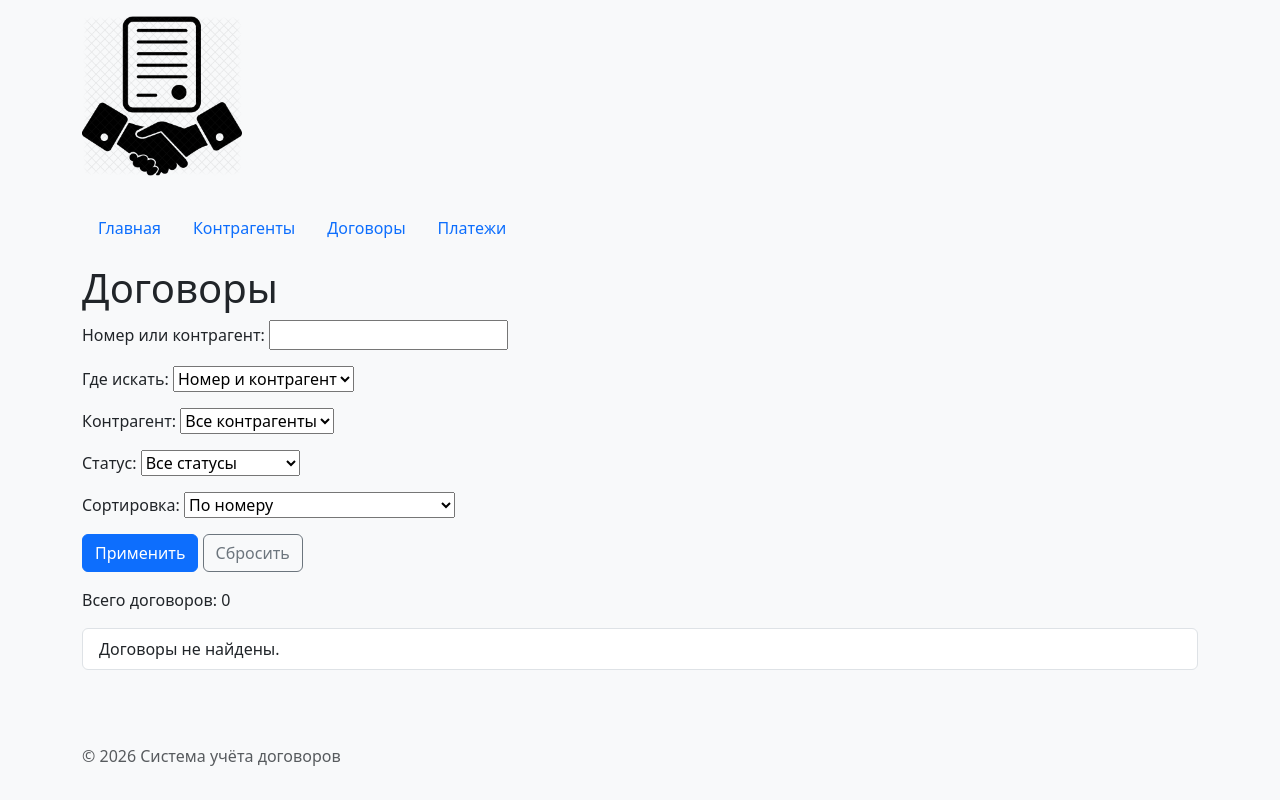
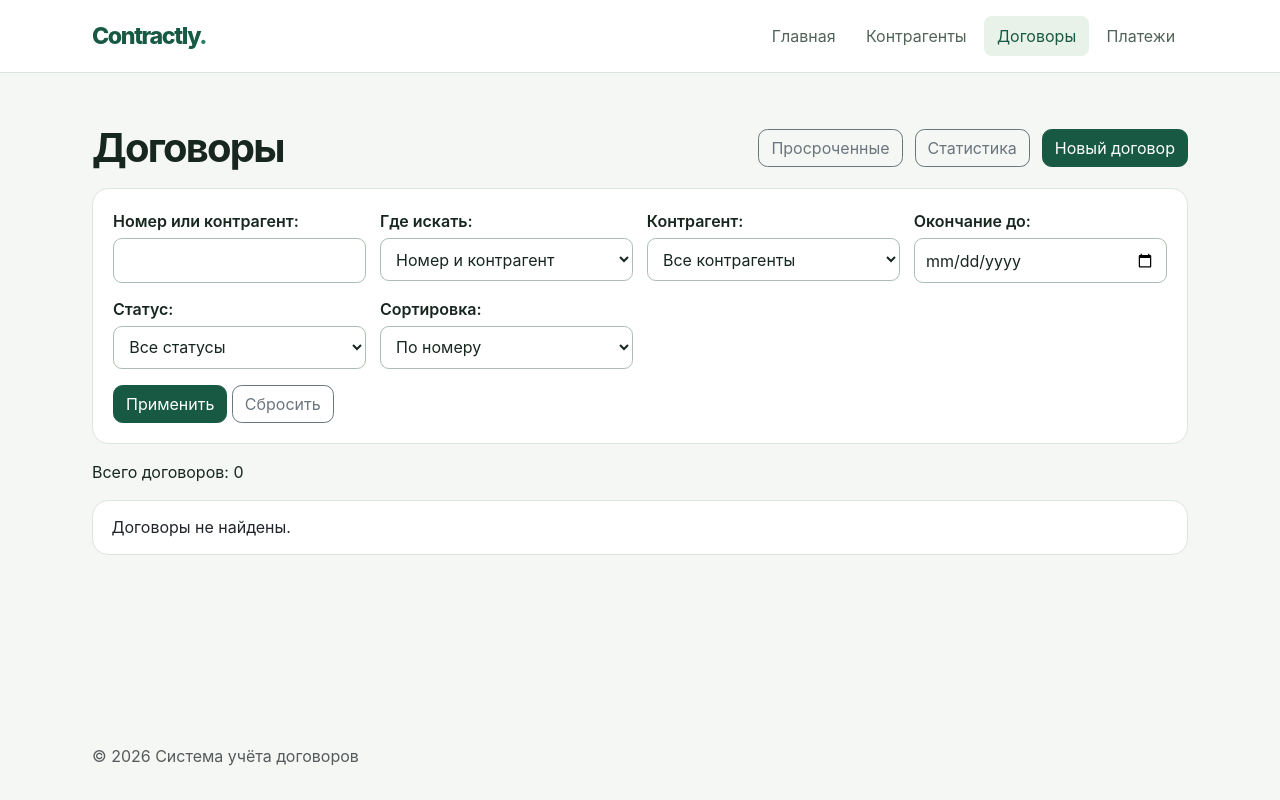
Before and after one commit to Ilggswaggalll/FRAMEWORK_PROJECT, a Django app: page /contracts/ in a window 1280 px wide. Run offline with Django 5.2, Linux system fonts and the light colour scheme; data that the repository does not hold is empty.

Commit message:
PR11: добавить формы договоров и обновить интерфейс

```diff
--- a/contractly/settings.py
+++ b/contractly/settings.py
@@ -133,3 +133,6 @@ if DEBUG_TOOLBAR_ENABLED:
     INSTALLED_APPS += ["debug_toolbar"]
     MIDDLEWARE.insert(1, "debug_toolbar.middleware.DebugToolbarMiddleware")
     INTERNAL_IPS = ["127.0.0.1", "::1"]
+
+MEDIA_URL = "/media/"
+MEDIA_ROOT = BASE_DIR / "media"
--- a/contractly/urls.py
+++ b/contractly/urls.py
@@ -1,6 +1,7 @@
 """Корневая маршрутизация проекта."""
 
 from django.conf import settings
+from django.conf.urls.static import static
 from django.contrib import admin
 from django.urls import include, path
 
@@ -18,3 +19,6 @@ if settings.DEBUG_TOOLBAR_ENABLED:
     from debug_toolbar.toolbar import debug_toolbar_urls
 
     urlpatterns += debug_toolbar_urls()
+
+if settings.DEBUG:
+    urlpatterns += static(settings.MEDIA_URL, document_root=settings.MEDIA_ROOT)
--- a/contracts/forms.py
+++ b/contracts/forms.py
@@ -1,9 +1,13 @@
 """Параметры поиска и фильтрации договоров."""
 
+from decimal import Decimal
+
 from django import forms
+from django.core.files.uploadedfile import UploadedFile
 
 from contractors.models import Contractor
 
+from .models import Contract
 from .querysets import ContractStatus
 
 SORT_ORDERS = {
@@ -27,6 +31,10 @@ class ContractFilterForm(forms.Form):
         empty_label="Все контрагенты",
         required=False,
     )
+    end_before = forms.DateField(
+        label="Окончание до", required=False,
+        widget=forms.DateInput(attrs={"type": "date"}),
+    )
     status = forms.ChoiceField(
         label="Статус",
         choices=[("", "Все статусы"), *ContractStatus.choices],
@@ -37,3 +45,38 @@ class ContractFilterForm(forms.Form):
         choices=[(key, label) for key, (_, label) in SORT_ORDERS.items()],
         required=False,
     )
+
+
+class PositiveAmountField(forms.DecimalField):
+    def __init__(self, **kwargs):
+        super().__init__(min_value=Decimal("0.01"), **kwargs)
+
+
+class ContractForm(forms.ModelForm):
+    class Meta:
+        model = Contract
+        fields = ("number", "contractor", "amount", "start_date", "end_date", "image")
+        field_classes = {"amount": PositiveAmountField}
+        widgets = {
+            "start_date": forms.DateInput(format="%Y-%m-%d", attrs={"type": "date"}),
+            "end_date": forms.DateInput(format="%Y-%m-%d", attrs={"type": "date"}),
+        }
+        help_texts = {"image": "Необязательно. JPG, PNG или WebP до 5 МБ."}
+        error_messages = {"number": {"unique": "Договор с таким номером уже существует."}}
+
+    def clean_image(self):
+        image = self.cleaned_data.get("image")
+        if isinstance(image, UploadedFile):
+            if image.size > 5 * 1024 * 1024:
+                raise forms.ValidationError("Размер изображения должен быть не более 5 МБ.")
+            if image.image.format not in {"JPEG", "PNG", "WEBP"}:
+                raise forms.ValidationError("Выберите изображение JPG, PNG или WebP.")
+        return image
+
+    def clean(self):
+        data = super().clean()
+        start = data.get("start_date")
+        end = data.get("end_date")
+        if start and end and end < start:
+            self.add_error("end_date", "Дата окончания должна быть не раньше даты начала.")
+        return data
--- a/contracts/models.py
+++ b/contracts/models.py
@@ -19,6 +19,7 @@ class Contract(models.Model):
     start_date = models.DateField("дата начала")
     end_date = models.DateField("дата окончания")
 
+    image = models.ImageField("изображение", upload_to="contracts/%Y/%m/", blank=True)
     is_terminated = models.BooleanField("расторгнут", default=False)
 
     objects = ContractQuerySet.as_manager()
--- a/contracts/templates/contracts/contract_list.html
+++ b/contracts/templates/contracts/contract_list.html
@@ -3,9 +3,24 @@
 {% block title %}Договоры — Система учёта договоров{% endblock %}
 
 {% block content %}
-<h1>Договоры</h1>
-<form method="get" action="{% url 'contracts:list' %}" class="mb-3">
-    {{ filter_form.as_p }}
+<div class="page-heading">
+    <h1>Договоры</h1>
+    <div class="actions">
+        <a class="btn btn-outline-secondary" href="{% url 'contracts:overdue' %}">Просроченные</a>
+        <a class="btn btn-outline-secondary" href="{% url 'contracts:statistics' %}">Статистика</a>
+        <a class="btn btn-primary" href="{% url 'contracts:create' %}">Новый договор</a>
+    </div>
+</div>
+<form method="get" action="{% url 'contracts:list' %}" class="surface filter-form mb-3">
+    <div class="filter-grid">
+        {% for field in filter_form %}
+            <div class="field">
+                {{ field.label_tag }}
+                {{ field }}
+                {{ field.errors }}
+            </div>
+        {% endfor %}
+    </div>
     <button type="submit" class="btn btn-primary">Применить</button>
     <a href="{% url 'contracts:list' %}" class="btn btn-outline-secondary">Сбросить</a>
 </form>
--- a/contracts/urls.py
+++ b/contracts/urls.py
@@ -7,6 +7,9 @@ from . import views
 app_name = "contracts"
 
 urlpatterns = [
+    path("new/", views.contract_create, name="create"),
+    path("<int:contract_id>/edit/", views.contract_edit, name="edit"),
+    path("<int:contract_id>/terminate/", views.contract_terminate, name="terminate"),
     path("", views.contracts, name="list"),
     path("<int:contract_id>/", views.contract_detail, name="detail"),
     path("overdue/", views.overdue_contracts, name="overdue"),
--- a/contracts/views.py
+++ b/contracts/views.py
@@ -1,13 +1,15 @@
 """Страницы договоров."""
 
+from django.contrib.auth.decorators import permission_required
 from django.core.paginator import Paginator
 from django.db.models import Count, Sum
-from django.shortcuts import render
+from django.shortcuts import get_object_or_404, redirect, render
+from django.views.decorators.http import require_POST
 from django.utils import timezone
 
 from contractors.models import Contractor
 
-from .forms import SORT_ORDERS, ContractFilterForm
+from .forms import SORT_ORDERS, ContractFilterForm, ContractForm
 from .models import Contract
 from .querysets import ContractStatus, status_condition
 
@@ -24,6 +26,9 @@ def contracts(request):
         rows = rows.filter(contractor=contractor)
     if status := filters.get("status"):
         rows = rows.with_status(status)
+
+    if end_before := filters.get("end_before"):
+        rows = rows.filter(end_date__lte=end_before)
 
     sort = filters.get("sort") or "number"
     rows = rows.order_by(SORT_ORDERS[sort][0], "pk")
@@ -73,3 +78,35 @@ def statistics(request):
         request, "contracts/statistics.html",
         {"statistics": rows, "total_amount": totals["amount"], "status_counts": status_counts},
     )
+
+
+@permission_required("contracts.add_contract", login_url="admin:login")
+def contract_create(request):
+    return contract_form(request)
+
+
+@permission_required("contracts.change_contract", login_url="admin:login")
+def contract_edit(request, contract_id):
+    return contract_form(request, get_object_or_404(Contract, pk=contract_id))
+
+
+def contract_form(request, contract=None):
+    if request.method == "POST":
+        form = ContractForm(request.POST, request.FILES, instance=contract)
+        if form.is_valid():
+            return redirect(form.save())
+    else:
+        form = ContractForm(instance=contract)
+    return render(
+        request, "contracts/contract_form.html", {"form": form, "contract": contract}
+    )
+
+
+@require_POST
+@permission_required("contracts.change_contract", login_url="admin:login")
+def contract_terminate(request, contract_id):
+    contract = get_object_or_404(Contract, pk=contract_id)
+    if not contract.is_terminated:
+        contract.is_terminated = True
+        contract.save(update_fields=["is_terminated"])
+    return redirect(contract)
--- a/homepage/static/homepage/css/style.css
+++ b/homepage/static/homepage/css/style.css
@@ -1,25 +1,58 @@
-body {
-    background-color: #f8f9fa;
+:root {
+    --ink: #17261f;
+    --muted: #52645a;
+    --accent: #175943;
+    --line: #dce6dd;
+    --canvas: #f4f7f3;
 }
 
-.project-logo {
-    width: 160px;
-    height: auto;
+body { background: var(--canvas); color: var(--ink); font-family: "Inter", system-ui, sans-serif; }
+.container { max-width: 1120px; }
+.site-header { background: white; border-bottom: 1px solid var(--line); }
+.header-inner, .page-heading, .actions { display: flex; align-items: center; gap: .75rem; flex-wrap: wrap; }
+.header-inner, .page-heading { justify-content: space-between; }
+.header-inner { min-height: 72px; padding-block: .6rem; }
+.brand { font-weight: 800; font-size: 1.45rem; letter-spacing: -.06em; text-decoration: none; }
+.brand span { color: #268165; }
+.site-nav { gap: .3rem; }
+.site-nav .nav-link { padding: .5rem .8rem; border-radius: .5rem; color: var(--muted); }
+.site-nav .current, .site-nav .nav-link:hover { background: #e8f2e9; color: var(--accent); }
+.content { padding-block: clamp(1.5rem, 4vw, 3.5rem); }
+h1 { font-weight: 750; letter-spacing: -.045em; margin-bottom: 1rem; }
+.page-heading { margin-bottom: 1rem; }
+.page-heading h1 { margin: 0; }
+a { color: var(--accent); }
+.hero {
+    background: radial-gradient(ellipse at 100% 0%, #cae5d1, transparent 70%), #e6f0e5;
+    border: 1px solid #d3e4d6;
+    border-radius: 1.5rem;
+    padding: clamp(1.5rem, 7vw, 5.5rem);
     margin-bottom: 1rem;
 }
-
-.card {
-    border-radius: 10px;
+.hero h1 { font-size: clamp(2.5rem, 7vw, 5.75rem); line-height: .98; }
+.hero p { color: var(--muted); margin: 1.5rem 0; }
+.surface, .card { background: white; border: 1px solid var(--line); border-radius: 1rem; padding: 1.25rem; }
+.dashboard-grid, .filter-grid { display: grid; gap: .85rem; grid-template-columns: repeat(auto-fit, minmax(min(100%, 210px), 1fr)); }
+.dashboard-link { display: flex; justify-content: space-between; font-weight: 650; text-decoration: none; }
+.dashboard-link:hover { border-color: var(--accent); }
+.btn { border-radius: .6rem; }
+.btn-primary {
+    --bs-btn-bg: var(--accent);
+    --bs-btn-border-color: var(--accent);
+    --bs-btn-hover-bg: #104734;
+    --bs-btn-hover-border-color: #104734;
 }
-
-.contract-status {
-    font-weight: 600;
+.filter-grid { margin-bottom: 1rem; }
+.field label { display: block; font-weight: 600; margin-bottom: .3rem; }
+.field input:not([type="checkbox"]), .field select {
+    width: 100%; border: 1px solid #abbdb0; border-radius: .55rem;
+    padding: .6rem .7rem; background: white; color: var(--ink);
 }
-
-.contract-status-overdue {
-    color: #ffffff;
-}
-
-.contract-status-active {
-    color: #ffffff;
-}
+.edit-form { max-width: 42rem; }
+.edit-form .field { margin-bottom: 1rem; }
+.helptext { color: var(--muted); font-size: .875rem; }
+.errorlist { color: #a02626; margin-top: .35rem; }
+.list-group { --bs-list-group-border-color: var(--line); --bs-list-group-border-radius: 1rem; }
+.list-group-item { padding: .9rem 1.15rem; }
+.contract-image { display: block; max-width: 100%; max-height: 28rem; border-radius: .6rem; }
+:focus-visible { outline: 2px solid var(--accent); outline-offset: 3px; }
--- a/requirements.txt
+++ b/requirements.txt
@@ -2,3 +2,4 @@ pytest>=8.0
 flake8>=7.0
 Django==5.2.*
 django-debug-toolbar==6.2.0
+Pillow>=11,<13
--- a/templates/base.html
+++ b/templates/base.html
@@ -10,14 +10,14 @@
     <link rel="stylesheet" href="{% static 'homepage/css/style.css' %}">
 </head>
 <body class="d-flex flex-column min-vh-100">
-    <header class="container py-3">
-        <img src="{% static 'homepage/img/logo.png' %}"
-             alt="Система учёта договоров"
-             class="project-logo">
-        {% include "includes/navigation.html" %}
+    <header class="site-header">
+        <div class="container header-inner">
+            <a class="brand" href="{% url 'homepage:index' %}">Contractly<span>.</span></a>
+            {% include "includes/navigation.html" %}
+        </div>
     </header>
 
-    <main class="container flex-grow-1">
+    <main class="container flex-grow-1 content">
         {% block content %}{% endblock %}
     </main>
 
--- a/templates/includes/navigation.html
+++ b/templates/includes/navigation.html
@@ -1,6 +1,6 @@
-<nav class="nav mt-3">
-    <a class="nav-link" href="{% url 'homepage:index' %}">Главная</a>
-    <a class="nav-link" href="{% url 'contractors:list' %}">Контрагенты</a>
-    <a class="nav-link" href="{% url 'contracts:list' %}">Договоры</a>
-    <a class="nav-link" href="{% url 'payments:list' %}">Платежи</a>
+<nav class="nav site-nav">
+    <a class="nav-link{% if request.resolver_match.namespace == 'homepage' %} current{% endif %}" href="{% url 'homepage:index' %}">Главная</a>
+    <a class="nav-link{% if request.resolver_match.namespace == 'contractors' %} current{% endif %}" href="{% url 'contractors:list' %}">Контрагенты</a>
+    <a class="nav-link{% if request.resolver_match.namespace == 'contracts' %} current{% endif %}" href="{% url 'contracts:list' %}">Договоры</a>
+    <a class="nav-link{% if request.resolver_match.namespace == 'payments' %} current{% endif %}" href="{% url 'payments:list' %}">Платежи</a>
 </nav>
```
Also changed, not shown: contracts/templates/contracts/contract_detail.html (+14 -0 lines), contracts/templates/contracts/contract_form.html (added, +21 -0 lines), homepage/templates/homepage/index.html (+11 -16 lines), README.md, contracts/migrations/0003_contract_image.py (added), 1 other file.
